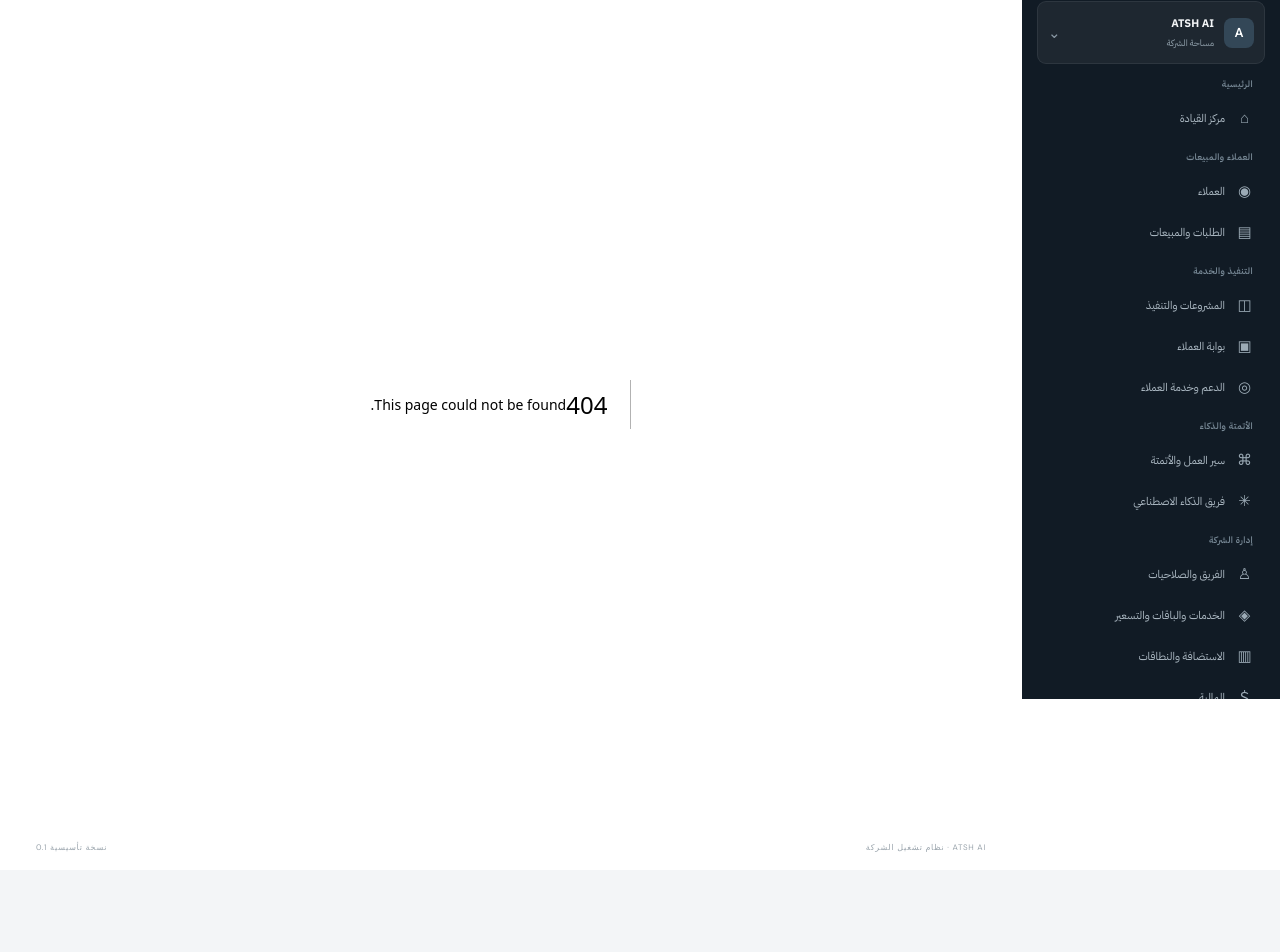
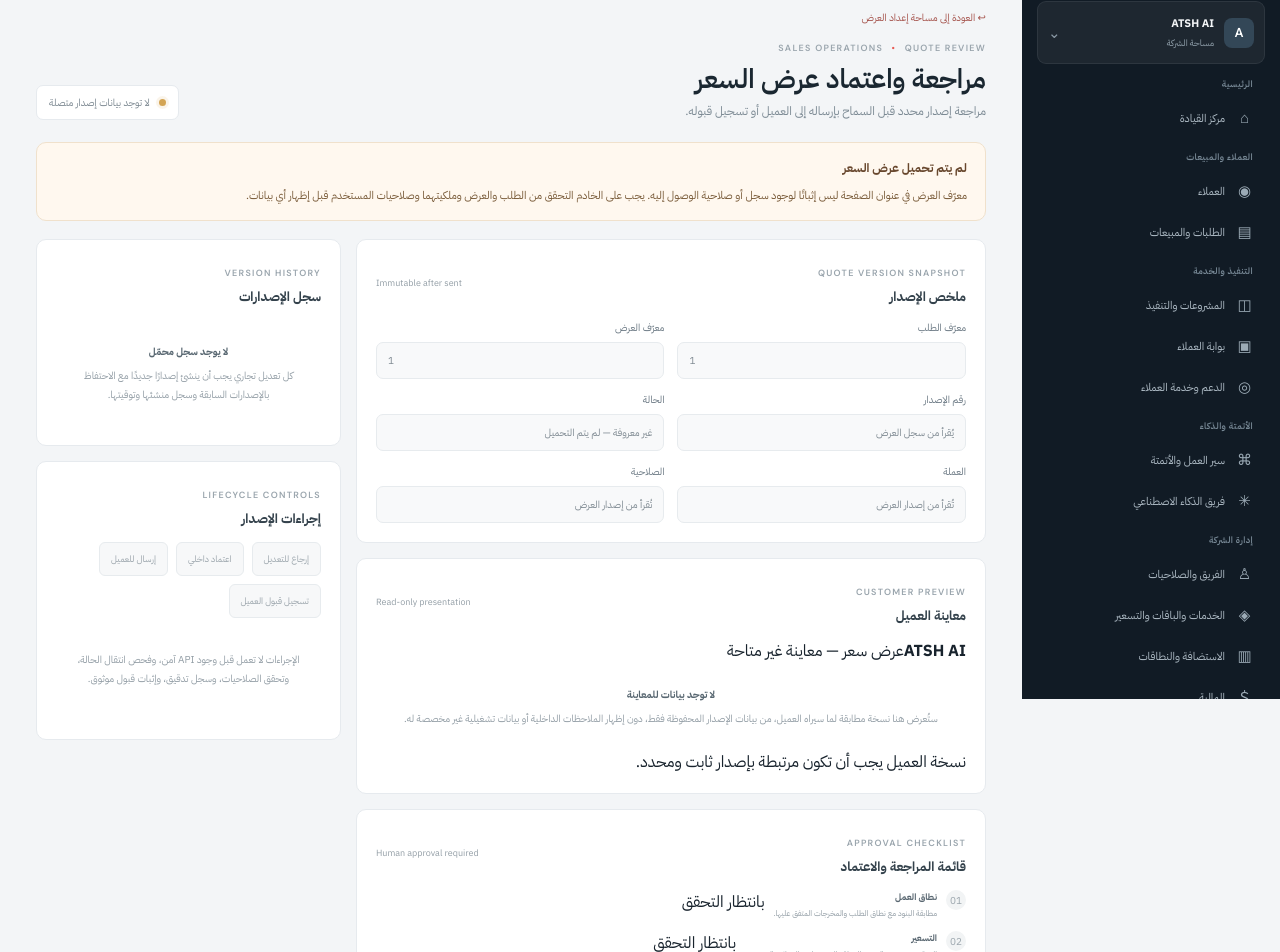
Before and after one commit to atshpana/atsh-ai-v2, a Next.js app in the folder apps/admin/: page /requests/1/quotes/1 in a window 1280 px wide. Before the commit this address had no page. Shown: the part 101-1053 px from the top of the page. Before the commit the page ends 971 px from the top, so only its background shows below. Built offline with nearby package versions, Linux system fonts and the light colour scheme.

Commit message:
feat(admin): add quote review and customer preview scaffold

```diff
--- /dev/null
+++ b/apps/admin/src/app/requests/[requestId]/quotes/[quoteId]/page.tsx
@@ -0,0 +1,75 @@
+import Link from "next/link";
+
+type PageProps = { params: Promise<{ requestId: string; quoteId: string }> };
+
+const approvalChecks = [
+  ["نطاق العمل", "مطابقة البنود مع نطاق الطلب والمخرجات المتفق عليها."],
+  ["التسعير", "التحقق من مصدر السعر والعملة والخصومات والضرائب المعتمدة."],
+  ["الشروط", "مراجعة الصلاحية والشروط التجارية ومراحل التسليم."],
+  ["الصلاحيات", "التحقق من هوية المراجع وصلاحية الاعتماد وتسجيل التدقيق."],
+];
+
+export default async function QuoteReviewPage({ params }: PageProps) {
+  const { requestId, quoteId } = await params;
+  return <div className="quote-editor-page">
+    <Link href={`/requests/${encodeURIComponent(requestId)}/quotes/new`} className="request-detail-back">↩ العودة إلى مساحة إعداد العرض</Link>
+    <div className="page-heading quote-editor-heading">
+      <div>
+        <div className="eyebrow">SALES OPERATIONS <span>•</span> QUOTE REVIEW</div>
+        <h1>مراجعة واعتماد عرض السعر</h1>
+        <p>مراجعة إصدار محدد قبل السماح بإرساله إلى العميل أو تسجيل قبوله.</p>
+      </div>
+      <div className="heading-status"><span className="status-led" /> لا توجد بيانات إصدار متصلة</div>
+    </div>
+    <div className="quote-editor-alert">
+      <b>لم يتم تحميل عرض السعر</b>
+      <span>معرّف العرض في عنوان الصفحة ليس إثباتًا لوجود سجل أو صلاحية الوصول إليه. يجب على الخادم التحقق من الطلب والعرض وملكيتهما وصلاحيات المستخدم قبل إظهار أي بيانات.</span>
+    </div>
+    <div className="quote-editor-layout">
+      <main className="quote-editor-main">
+        <section className="request-detail-card quote-section">
+          <div className="request-detail-card-head"><div><span className="panel-kicker">QUOTE VERSION SNAPSHOT</span><h2>ملخص الإصدار</h2></div><small>Immutable after sent</small></div>
+          <div className="quote-field-grid">
+            <label>معرّف الطلب<input value={requestId} readOnly dir="ltr" /></label>
+            <label>معرّف العرض<input value={quoteId} readOnly dir="ltr" /></label>
+            <label>رقم الإصدار<input value="يُقرأ من سجل العرض" readOnly /></label>
+            <label>الحالة<input value="غير معروفة — لم يتم التحميل" readOnly /></label>
+            <label>العملة<input value="تُقرأ من إصدار العرض" readOnly /></label>
+            <label>الصلاحية<input value="تُقرأ من إصدار العرض" readOnly /></label>
+          </div>
+        </section>
+        <section className="request-detail-card quote-section">
+          <div className="request-detail-card-head"><div><span className="panel-kicker">CUSTOMER PREVIEW</span><h2>معاينة العميل</h2></div><small>Read-only presentation</small></div>
+          <div className="quote-preview-paper">
+            <div className="quote-preview-brand"><b>ATSH AI</b><span>عرض سعر — معاينة غير متاحة</span></div>
+            <div className="request-detail-empty"><b>لا توجد بيانات للمعاينة</b>ستُعرض هنا نسخة مطابقة لما سيراه العميل، من بيانات الإصدار المحفوظة فقط، دون إظهار الملاحظات الداخلية أو بيانات تشغيلية غير مخصصة له.</div>
+            <div className="quote-preview-foot">نسخة العميل يجب أن تكون مرتبطة بإصدار ثابت ومحدد.</div>
+          </div>
+        </section>
+        <section className="request-detail-card quote-section">
+          <div className="request-detail-card-head"><div><span className="panel-kicker">APPROVAL CHECKLIST</span><h2>قائمة المراجعة والاعتماد</h2></div><small>Human approval required</small></div>
+          <div className="request-gate-list">
+            {approvalChecks.map(([title,detail],i)=><div className="request-gate" key={title}><span className="request-gate-mark">{String(i+1).padStart(2,"0")}</span><div><b>{title}</b><small>{detail}</small></div><span className="quote-check-pending">بانتظار التحقق</span></div>)}
+          </div>
+        </section>
+      </main>
+      <aside className="quote-editor-side">
+        <section className="request-detail-card quote-section">
+          <div className="request-detail-card-head"><div><span className="panel-kicker">VERSION HISTORY</span><h2>سجل الإصدارات</h2></div></div>
+          <div className="request-detail-empty"><b>لا يوجد سجل محمّل</b>كل تعديل تجاري يجب أن ينشئ إصدارًا جديدًا مع الاحتفاظ بالإصدارات السابقة وسجل منشئها وتوقيتها.</div>
+        </section>
+        <section className="request-detail-card quote-section">
+          <div className="request-detail-card-head"><div><span className="panel-kicker">LIFECYCLE CONTROLS</span><h2>إجراءات الإصدار</h2></div></div>
+          <div className="request-detail-actions">
+            <button type="button" disabled>إرجاع للتعديل</button>
+            <button type="button" disabled>اعتماد داخلي</button>
+            <button type="button" disabled>إرسال للعميل</button>
+            <button type="button" disabled>تسجيل قبول العميل</button>
+          </div>
+          <p className="request-detail-empty">الإجراءات لا تعمل قبل وجود API آمن، وفحص انتقال الحالة، وتحقق الصلاحيات، وسجل تدقيق، وإثبات قبول موثوق.</p>
+        </section>
+      </aside>
+    </div>
+    <div className="dashboard-bottom"><span>مرجع البيانات: Quote · QuoteItem · QuoteAcceptance · AuditEvent.</span><Link href={`/requests/${encodeURIComponent(requestId)}`}>العودة إلى الطلب <b>↗</b></Link></div>
+  </div>;
+}
```
